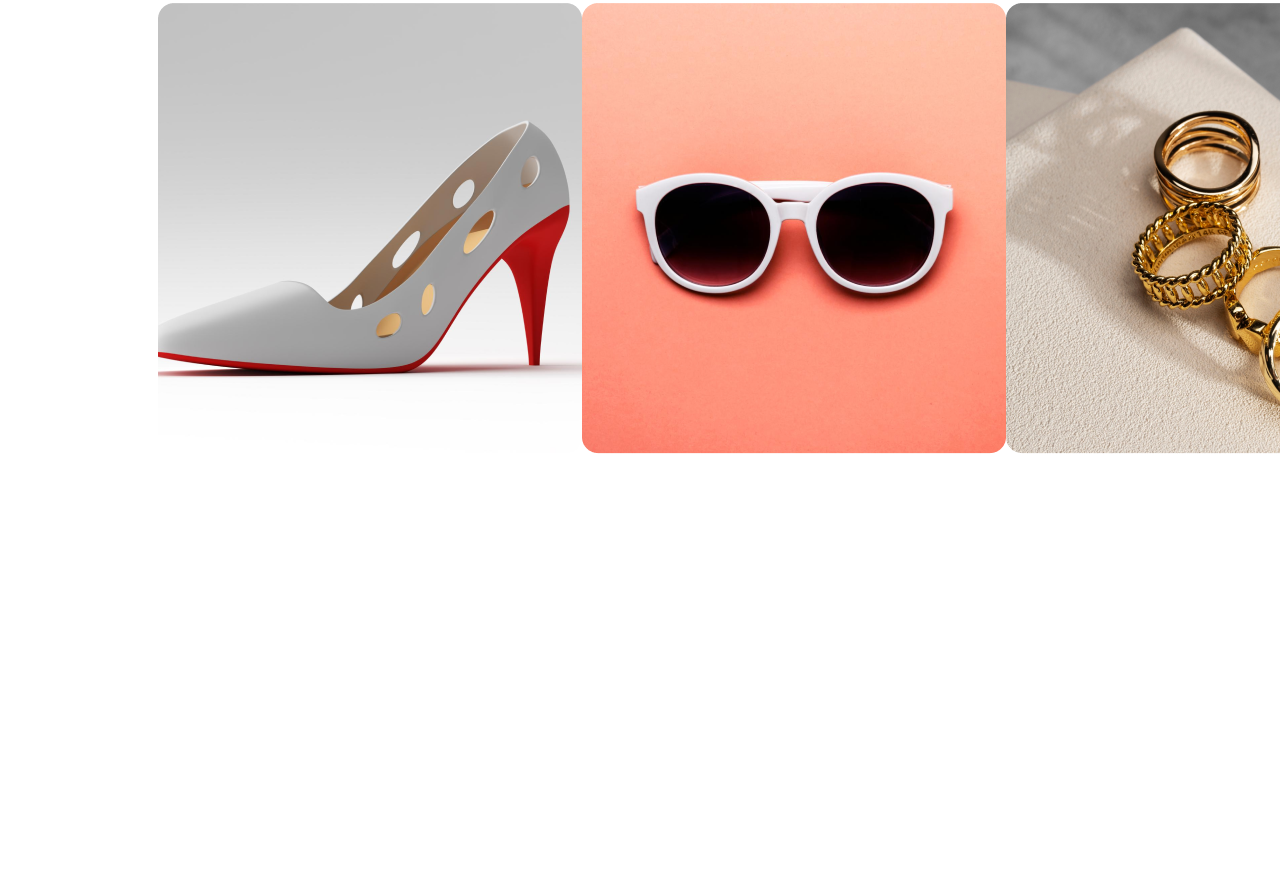
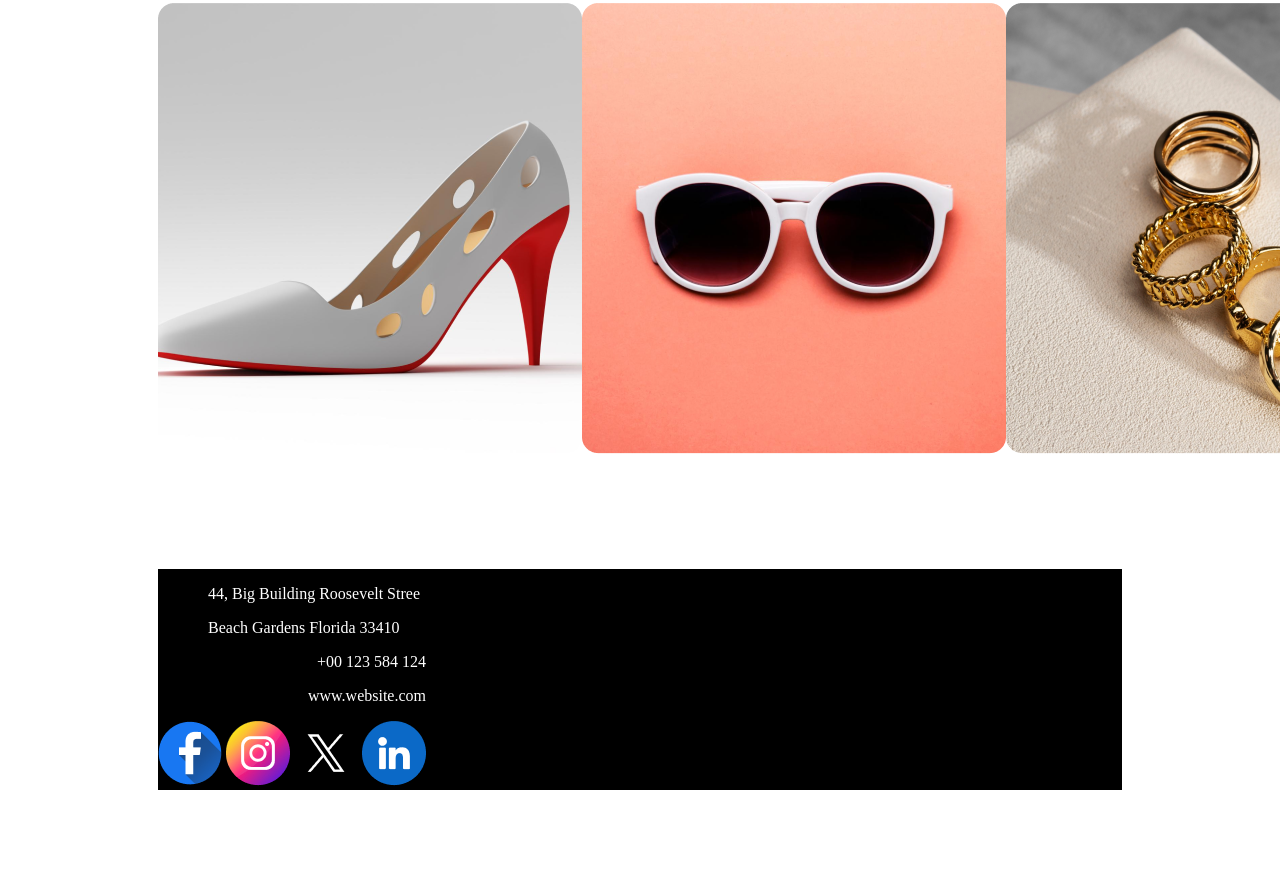
Before and after one commit to amitdebnath76/first-project-pro-hero, a plain HTML site: page index.html in a window 1280 px wide. Shown: the part 4357-5231 px from the top of the page. Before the commit the page ends 4834 px from the top, so only its background shows below. Drawn offline with Linux system fonts and the light colour scheme.

Commit message:
add footer

```diff
--- a/index.html
+++ b/index.html
@@ -77,6 +77,30 @@
         <img class="img-one" src="Rectangle 8.png" alt="" />
       </div>
     </main>
-    <footer></footer>
+    <footer class="footer">
+      <div class="test-part">
+        <div class="address">
+          <p>44, Big Building Roosevelt Stree</p>
+         <p>Beach Gardens Florida 33410 </p>
+        </div>
+
+        <div class="wed-add">
+          <p class="number">+00 123 584 124</p>
+         <p>www.website.com</p>
+        </div>
+        <div class="image-foot">
+          <img src="Facebook.png" alt="">
+          <img src="Instagram.png" alt="">
+          <img src="Twitter.png" alt="">
+          <img src="Linkedin.png" alt="">
+        </div>
+
+        <div class="last text">
+          <p>2017, All Rights Reserved</p>
+         <p>Unsubscribe</p>
+        </div>
+
+      </div>
+    </footer>
   </body>
 </html>
--- a/style.css
+++ b/style.css
@@ -155,3 +155,42 @@
 .img-one:hover {
   transform: scale(1.05);
 }
+.footer {
+  background-color: black;
+  margin: 100px 150px 0px 150px;
+  display: flex;
+
+
+
+}
+.test-part {
+  color: white;
+  font-family: Merriweather;
+
+
+}
+.address {
+  display: block;
+  margin-left: 50px;
+
+}
+.wed-add{
+
+
+  text-align: right;
+}
+
+.image-foot {
+  margin: auto;
+  align-items: center;
+  justify-content: center;
+}
+.number{
+  text-align: right;
+}
+
+.last text {
+  font-size: 25px;
+
+
+}
```
